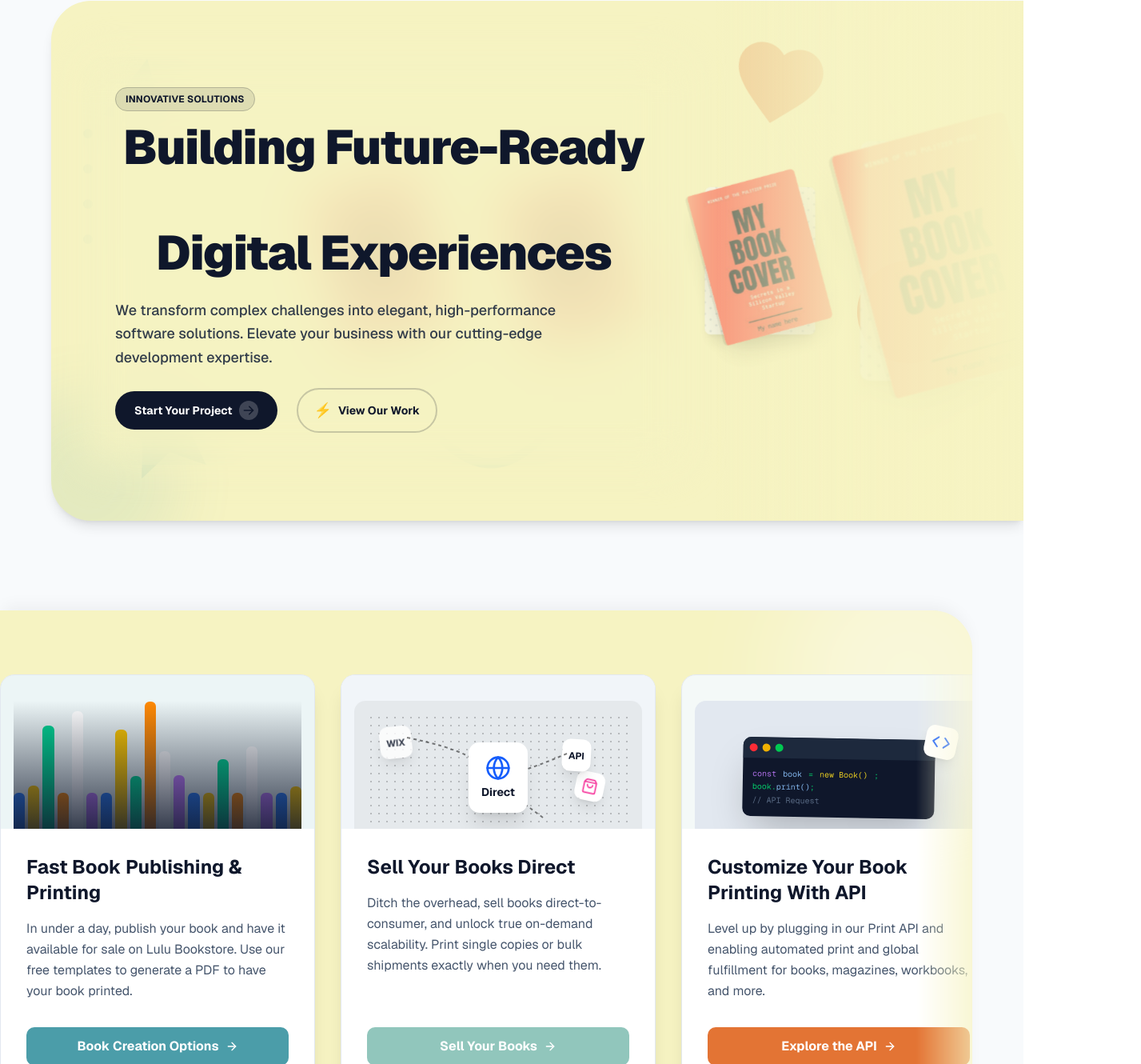
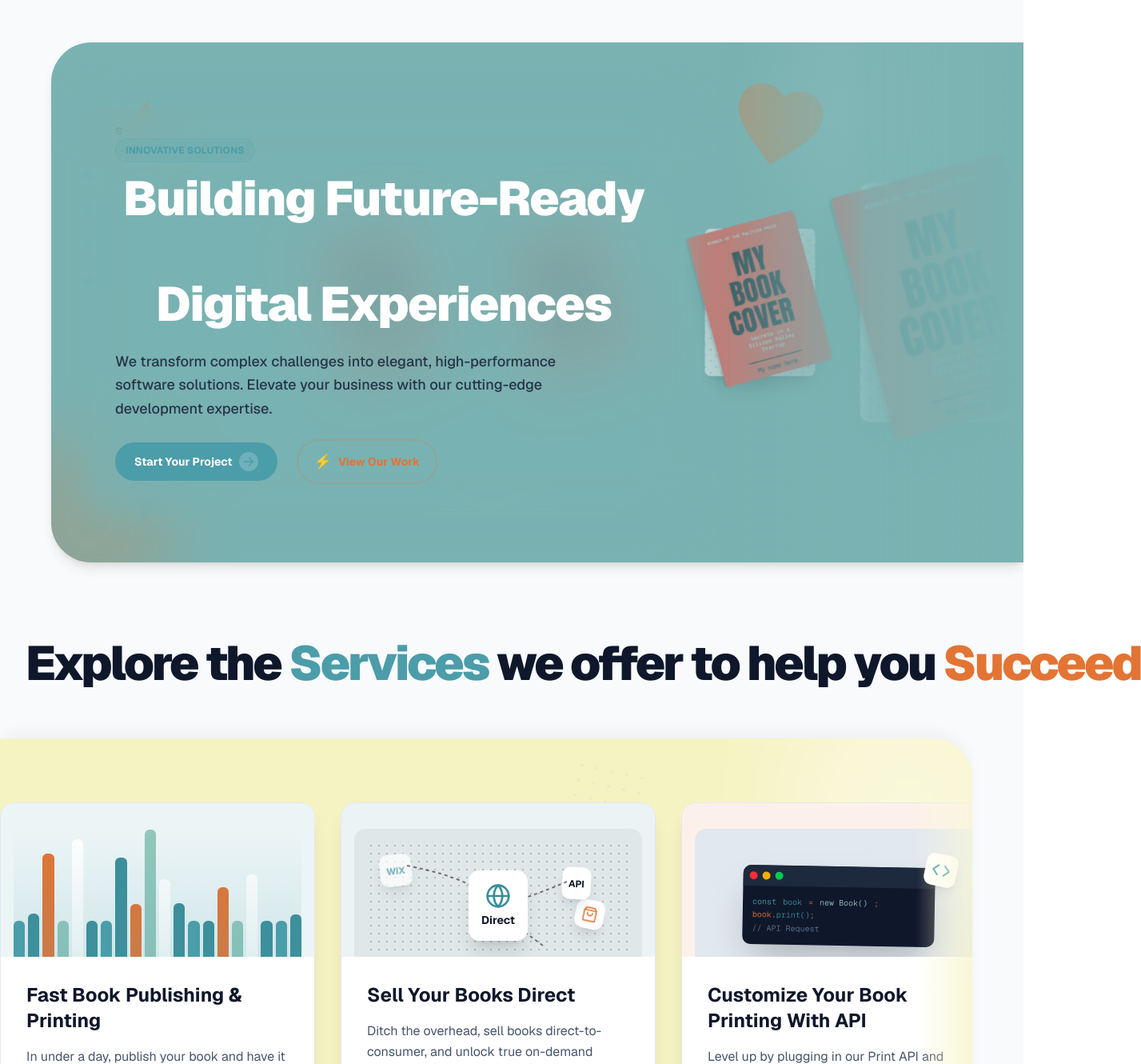
Before and after one commit to abubakar267/ebook-web, a Next.js app: page / in a window 1280 px wide. Shown: the part 112-1442 px from the top of the page at 80% size, 1427 px wide, since content can reach past the window. Built offline with nearby package versions, Linux system fonts and the light colour scheme.

Commit message:
theme change

```diff
--- a/components/featurecards/FeatureCards.jsx
+++ b/components/featurecards/FeatureCards.jsx
@@ -6,11 +6,11 @@ import 'swiper/css/navigation';
 
 const CardGraphic1 = () => (
     <div className="h-48 w-full relative flex items-end justify-center gap-1 overflow-hidden" aria-hidden="true">
-        <div className="absolute inset-0 bg-gradient-to-t from-slate-900 to-transparent z-10" />
+        <div className="absolute inset-0 bg-gradient-to-t from-[#4B9DA9]/20 to-transparent z-10" />
         {[...Array(20)].map((_, i) => (
             <div
                 key={i}
-                className={`w-4 rounded-t-sm transition-all duration-500 hover:translate-y-2 ${['bg-blue-500', 'bg-yellow-400', 'bg-emerald-400', 'bg-orange-400', 'bg-white', 'bg-purple-400'][i % 6]
+                className={`w-4 rounded-t-sm transition-all duration-500 hover:translate-y-2 ${['bg-[#4B9DA9]', 'bg-[#3A8D99]', 'bg-[#E37434]', 'bg-[#91C6BC]', 'bg-white', 'bg-[#3A8D99]'][i % 6]
                     }`}
                 style={{ height: `${Math.max(40, Math.random() * 100)}%` }}
             />
@@ -27,13 +27,13 @@ const CardGraphic2 = () => (
 
             {/* Floating Badges */}
             <div className="absolute top-4 left-4 bg-white shadow-lg p-2 rounded-lg rotate-[-6deg] animate-pulse">
-                <span className="font-bold text-slate-900 text-xs">WIX</span>
+                <span className="font-bold text-[#4B9DA9] text-xs">WIX</span>
             </div>
             <div className="absolute bottom-12 right-8 bg-white shadow-lg p-2 rounded-lg rotate-[12deg] animate-bounce">
-                <ShoppingBag className="w-5 h-5 text-pink-500" />
+                <ShoppingBag className="w-5 h-5 text-[#E37434]" />
             </div>
             <div className="absolute top-1/2 left-1/2 -translate-x-1/2 -translate-y-1/2 bg-white shadow-xl p-4 rounded-xl z-10 flex flex-col items-center">
-                <Globe className="w-8 h-8 text-blue-600 mb-1" />
+                <Globe className="w-8 h-8 text-[#3A8D99] mb-1" />
                 <span className="font-bold text-slate-900 text-sm">Direct</span>
             </div>
             <div className="absolute top-8 right-12 bg-white shadow-lg p-2 rounded-lg rotate-[3deg]">
@@ -58,17 +58,17 @@ const CardGraphic3 = () => (
                 <div className="w-2.5 h-2.5 rounded-full bg-yellow-500" />
                 <div className="w-2.5 h-2.5 rounded-full bg-green-500" />
             </div>
-            <div className="p-3 font-mono text-[10px] text-green-400 leading-relaxed opacity-90">
+            <div className="p-3 font-mono text-[10px] text-[#E37434] leading-relaxed opacity-90">
                 <div className="flex gap-2">
-                    <span className="text-purple-400">const</span>
-                    <span className="text-blue-300">book</span> = <span className="text-yellow-300">new Book()</span>;
+                    <span className="text-[#4B9DA9]">const</span>
+                    <span className="text-[#3A8D99]">book</span> = <span className="text-[#91C6BC]">new Book()</span>;
                 </div>
-                <div>book.<span className="text-blue-300">print()</span>;</div>
+                <div>book.<span className="text-[#3A8D99]">print()</span>;</div>
                 <div className="text-slate-500">// API Request</div>
             </div>
         </div>
         <div className="absolute top-8 right-8 bg-white p-2 rounded-lg shadow-lg rotate-12">
-            <Code className="w-6 h-6 text-blue-600" />
+            <Code className="w-6 h-6 text-[#4B9DA9]" />
         </div>
     </div>
 );
@@ -114,27 +114,27 @@ const CardGraphic5 = () => (
 );
 
 const CardGraphic6 = () => (
-    <div className="h-48 w-full relative flex items-center justify-center p-4 bg-indigo-50 rounded-t-xl overflow-hidden" aria-hidden="true">
+    <div className="h-48 w-full relative flex items-center justify-center p-4 bg-purple-50 rounded-t-xl overflow-hidden" aria-hidden="true">
         {/* Social Media Post Mockup */}
-        <div className="bg-white w-40 h-32 rounded-lg shadow-md border border-indigo-100 p-3 flex flex-col gap-2 rotate-[-3deg] absolute left-10 top-6">
+        <div className="bg-white w-40 h-32 rounded-lg shadow-md border border-purple-100 p-3 flex flex-col gap-2 rotate-[-3deg] absolute left-10 top-6">
             <div className="flex gap-2 items-center">
-                <div className="w-6 h-6 rounded-full bg-indigo-200"></div>
+                <div className="w-6 h-6 rounded-full bg-[#3A8D99]"></div>
                 <div className="w-20 h-2 bg-slate-100 rounded"></div>
             </div>
-            <div className="w-full h-12 bg-slate-50 rounded bg-indigo-50/50"></div>
+            <div className="w-full h-12 bg-slate-50 rounded bg-[#3A8D99]/10"></div>
             <div className="flex justify-between mt-auto">
-                <div className="w-6 h-6 rounded-full bg-red-50 flex items-center justify-center border border-red-100"><Heart className="w-3 h-3 text-red-500 fill-red-500" /></div>
+                <div className="w-6 h-6 rounded-full bg-pink-50 flex items-center justify-center border border-pink-100"><Heart className="w-3 h-3 text-[#E37434] fill-[#E37434]" /></div>
                 <div className="w-12 h-2 bg-slate-100 rounded"></div>
             </div>
         </div>
 
         {/* Floating Megaphone */}
-        <div className="absolute bottom-6 right-8 bg-indigo-600 text-white p-3 rounded-full shadow-lg hover:scale-110 transition-transform animate-bounce">
+        <div className="absolute bottom-6 right-8 bg-[#4B9DA9] text-white p-3 rounded-full shadow-lg hover:scale-110 transition-transform animate-bounce">
             <Megaphone className="w-6 h-6" />
         </div>
 
         {/* Floating Tag */}
-        <div className="absolute top-4 right-6 bg-yellow-400 text-yellow-900 px-2.5 py-1 rounded-md shadow-sm rotate-[12deg] text-[10px] font-bold border border-yellow-500">
+        <div className="absolute top-4 right-6 bg-[#91C6BC] text-slate-900 px-2.5 py-1 rounded-md shadow-sm rotate-[12deg] text-[10px] font-bold border border-[#E37434]">
             PROMO
         </div>
     </div>
@@ -157,8 +157,8 @@ const FeatureCards = () => {
             title: "Sell Your Books Direct",
             description: "Ditch the overhead, sell books direct-to-consumer, and unlock true on-demand scalability. Print single copies or bulk shipments exactly when you need them.",
             buttonText: "Sell Your Books",
-            buttonColor: "bg-[#91C6BC] hover:bg-[#81B5AB]",
-            graphicBg: "bg-slate-100",
+            buttonColor: "bg-[#3A8D99] hover:bg-[#2F7A85]",
+            graphicBg: "bg-[#3A8D99]/10",
             Graphic: CardGraphic2
         },
         {
@@ -166,8 +166,8 @@ const FeatureCards = () => {
             title: "Customize Your Book Printing With API",
             description: "Level up by plugging in our Print API and enabling automated print and global fulfillment for books, magazines, workbooks, and more.",
             buttonText: "Explore the API",
-            buttonColor: "bg-[#E37434] hover:bg-[#D26323]",
-            graphicBg: "bg-[#91C6BC]/10",
+            buttonColor: "bg-[#E37434] hover:bg-[#C9632C]",
+            graphicBg: "bg-[#E37434]/10",
             Graphic: CardGraphic3
         },
         {
@@ -175,8 +175,8 @@ const FeatureCards = () => {
             title: "Analytics & Global Insights",
             description: "Track your success with real-time data on sales, revenue, and reader demographics across our global distribution network.",
             buttonText: "View Analytics",
-            buttonColor: "bg-slate-800 hover:bg-slate-700",
-            graphicBg: "bg-slate-50",
+            buttonColor: "bg-[#4B9DA9] hover:bg-[#3A8D99]",
+            graphicBg: "bg-[#4B9DA9]/10",
             Graphic: CardGraphic4
         },
         {
@@ -184,8 +184,8 @@ const FeatureCards = () => {
             title: "Expert Design Services",
             description: "Need help with your cover design or interior formatting? Collaborate with our vetted design professionals to make your book stand out.",
             buttonText: "Hire a Pro",
-            buttonColor: "bg-pink-600 hover:bg-pink-500",
-            graphicBg: "bg-pink-50",
+            buttonColor: "bg-[#3A8D99] hover:bg-[#2F7A85]",
+            graphicBg: "bg-[#3A8D99]/10",
             Graphic: CardGraphic5
         },
         {
@@ -193,17 +193,35 @@ const FeatureCards = () => {
             title: "Built-in Marketing Tools",
             description: "Promote your book with ease. Use our suite of social media assets, discount codes, and pre-order campaigns to drive sales.",
             buttonText: "Start Promoting",
-            buttonColor: "bg-indigo-600 hover:bg-indigo-500",
-            graphicBg: "bg-indigo-50",
+            buttonColor: "bg-[#E37434] hover:bg-[#C9632C]",
+            graphicBg: "bg-[#E37434]/10",
             Graphic: CardGraphic6
         }
     ];
 
     return (
-        <section className="w-full pb-12 pt-0 pr-8 md:pr-16 pl-0 bg-slate-50 -mt-12">
+        <section className="w-full pb-12 pt-16 pr-8 md:pr-16 pl-0 bg-slate-50 -mt-32 overflow-visible">
+
+            {/* Section Header - Static with Highlights */}
+            <div className="max-w-[95rem] mx-auto px-4 md:px-8 mb-16 relative z-20 text-center">
+                <h2 className="text-3xl md:text-5xl lg:text-6xl font-black text-slate-900 tracking-tighter whitespace-nowrap">
+                    Explore the <span className="text-[#4B9DA9]">Services</span> we offer to help you <span className="text-[#E37434]">Succeed</span>
+                </h2>
+            </div>
+
             <div className="bg-[#F6F3C2] rounded-r-[50px] rounded-l-none py-8 pr-8 pl-0 md:py-16 md:pr-0 md:pl-0 shadow-[0_-10px_20px_-5px_rgba(0,0,0,0.05)] relative overflow-hidden">
                 {/* Decorative Shape resembling header style */}
                 <div className="absolute top-0 right-0 -mr-20 -mt-20 w-80 h-80 rounded-full bg-white opacity-40 blur-3xl pointer-events-none"></div>
+
+                {/* New Decorative Elements */}
+                <div className="absolute bottom-0 left-10 w-64 h-64 rounded-full border-[20px] border-[#91C6BC] opacity-20 pointer-events-none -mb-32"></div>
+                <div className="absolute top-20 left-1/4 w-12 h-12 bg-[#3A8D99] rounded-full opacity-10 pointer-events-none animate-pulse"></div>
+                <svg className="absolute top-10 right-1/3 w-24 h-24 text-slate-400 opacity-10 pointer-events-none rotate-12" viewBox="0 0 100 100" fill="currentColor">
+                    <pattern id="dots" x="0" y="0" width="20" height="20" patternUnits="userSpaceOnUse">
+                        <circle cx="2" cy="2" r="2" />
+                    </pattern>
+                    <rect width="100" height="100" fill="url(#dots)" />
+                </svg>
 
                 <div className="max-w-[90rem] mx-auto relative z-10">
 
@@ -223,6 +241,7 @@ const FeatureCards = () => {
                                 modules={[Navigation]}
                                 spaceBetween={32}
                                 slidesPerView={1}
+                                allowTouchMove={false}
                                 navigation={{
                                     prevEl: '.swiper-prev-btn',
                                     nextEl: null,
--- a/components/mainheader/MainHeader.jsx
+++ b/components/mainheader/MainHeader.jsx
@@ -3,7 +3,7 @@ import BlurText from "../animations//BlurText";
 import BookSlider from "../sliders/BookSlider";
 const MainHeader = () => {
     return (
-        <section className="w-full pl-4 pr-0 pb-8 pt-2">
+        <section className="w-full pl-4 pr-0 pb-8 pt-15">
             <div className="w-full">
                 {/* Hero Card: Software House Style - Adjusted for viewport fit */}
                 <div className="px-0 py-6 md:pl-8 md:py-8 md:pr-0 flex flex-col items-start text-left relative overflow-hidden justify-center w-full">
@@ -12,42 +12,42 @@ const MainHeader = () => {
 
 
                     <div className="z-10 w-full flex justify-start pl-0 md:pl-0">
-                        <div className="bg-[#F6F3C2] p-12 md:p-20 rounded-l-[50px] rounded-r-none shadow-lg w-full min-h-[650px] flex flex-col justify-center text-left relative overflow-hidden">
+                        <div className="bg-[#7AB2B2] p-12 md:p-20 rounded-l-[50px] rounded-r-none shadow-lg w-full min-h-[650px] flex flex-col justify-center text-left relative overflow-hidden">
 
                             {/* Decorative Background Shapes */}
-                            <div className="absolute top-0 right-0 -mr-20 -mt-20 w-80 h-80 rounded-full bg-white opacity-20 blur-3xl pointer-events-none"></div>
-                            <div className="absolute bottom-0 left-0 -ml-16 -mb-16 w-56 h-56 rounded-full bg-[#4B9DA9] opacity-10 blur-2xl pointer-events-none"></div>
+                            <div className="absolute top-0 right-0 -mr-20 -mt-20 w-80 h-80 rounded-full bg-white opacity-40 blur-3xl pointer-events-none"></div>
+                            <div className="absolute bottom-0 left-0 -ml-16 -mb-16 w-56 h-56 rounded-full bg-[#E37434] opacity-20 blur-2xl pointer-events-none"></div>
 
                             {/* Random Icons & Shapes */}
                             {/* Large Heart - Top Right */}
-                            <svg className="absolute top-10 right-[20%] w-32 h-32 text-[#E37434] opacity-10 rotate-12 pointer-events-none animate-pulse" viewBox="0 0 24 24" fill="currentColor">
+                            <svg className="absolute top-10 right-[20%] w-32 h-32 text-[#E37434] opacity-20 rotate-12 pointer-events-none animate-pulse" viewBox="0 0 24 24" fill="currentColor">
                                 <path d="M12 21.35l-1.45-1.32C5.4 15.36 2 12.28 2 8.5 2 5.42 4.42 3 7.5 3c1.74 0 3.41.81 4.5 2.09C13.09 3.81 14.76 3 16.5 3 19.58 3 22 5.42 22 8.5c0 3.78-3.4 6.86-8.55 11.54L12 21.35z" />
                             </svg>
                             {/* Giant Star - Bottom Left */}
-                            <svg className="absolute bottom-10 left-[5%] w-40 h-40 text-[#4B9DA9] opacity-10 -rotate-12 pointer-events-none" viewBox="0 0 24 24" fill="currentColor">
+                            <svg className="absolute bottom-10 left-[5%] w-40 h-40 text-[#4B9DA9] opacity-20 -rotate-12 pointer-events-none" viewBox="0 0 24 24" fill="currentColor">
                                 <path d="M12 17.27L18.18 21l-1.64-7.03L22 9.24l-7.19-.61L12 2 9.19 8.63 2 9.24l5.46 4.73L5.82 21z" />
                             </svg>
                             {/* Massive Squiggly Arrow - Middle Left */}
-                            <svg className="absolute top-[20%] left-[30%] w-48 h-48 text-[#91C6BC] opacity-10 rotate-45 pointer-events-none" viewBox="0 0 24 24" fill="none" stroke="currentColor" strokeWidth="1">
+                            <svg className="absolute top-[20%] left-[30%] w-48 h-48 text-[#91C6BC] opacity-30 rotate-45 pointer-events-none" viewBox="0 0 24 24" fill="none" stroke="currentColor" strokeWidth="1">
                                 <path strokeLinecap="round" strokeLinejoin="round" d="M13 7l5 5m0 0l-5 5m5-5H6" />
                             </svg>
 
                             {/* Triangle - Top Left */}
-                            <svg className="absolute top-16 left-16 w-24 h-24 text-[#4B9DA9] opacity-10 rotate-12 pointer-events-none" viewBox="0 0 24 24" fill="currentColor">
+                            <svg className="absolute top-16 left-16 w-24 h-24 text-[#E37434] opacity-20 rotate-12 pointer-events-none" viewBox="0 0 24 24" fill="currentColor">
                                 <path d="M12 2L2 22h20L12 2z" />
                             </svg>
                             {/* Circle - Middle Right */}
-                            <div className="absolute top-1/2 right-20 w-32 h-32 bg-[#E37434] rounded-full opacity-05 pointer-events-none"></div>
+                            <div className="absolute top-1/2 right-20 w-32 h-32 bg-[#4B9DA9] rounded-full opacity-10 pointer-events-none"></div>
 
                             {/* Circle Grid - Left */}
-                            <div className="absolute top-40 left-10 w-40 h-40 grid grid-cols-4 gap-4 opacity-10 pointer-events-none">
+                            <div className="absolute top-40 left-10 w-40 h-40 grid grid-cols-4 gap-4 opacity-20 pointer-events-none">
                                 {[...Array(16)].map((_, i) => (
                                     <div key={i} className="w-3 h-3 bg-[#4B9DA9] rounded-full"></div>
                                 ))}
                             </div>
 
                             {/* Wavy Lines - Bottom Center */}
-                            <svg className="absolute bottom-10 left-[40%] w-64 h-32 text-[#91C6BC] opacity-10 pointer-events-none" viewBox="0 0 100 20" preserveAspectRatio="none">
+                            <svg className="absolute bottom-10 left-[40%] w-64 h-32 text-[#91C6BC] opacity-30 pointer-events-none" viewBox="0 0 100 20" preserveAspectRatio="none">
                                 <path d="M0 10 Q 25 20 50 10 T 100 10" fill="none" stroke="currentColor" strokeWidth="2" />
                             </svg>
 
@@ -57,21 +57,21 @@ const MainHeader = () => {
                             </div>
 
                             {/* Fade Overlay for Slider Effect */}
-                            <div className="absolute right-0 top-0 bottom-0 w-96 bg-gradient-to-l from-[#F6F3C2] via-[#F6F3C2]/90 to-transparent z-20 pointer-events-none"></div>
+                            <div className="absolute right-0 top-0 bottom-0 w-96 bg-gradient-to-l from-[#7AB2B2] via-[#7AB2B2]/90 to-transparent z-20 pointer-events-none"></div>
 
 
-
+                            s
                             <div className="relative z-30 max-w-2xl">
                                 {/* Blur Backdrop for Text legibility over slider */}
-                                <div className="absolute inset-0 -m-10 bg-[#F6F3C2]/80 backdrop-blur-xl -z-10 rounded-3xl blur-xl"></div>
+                                <div className="absolute inset-0 -m-10 bg-[#7AB2B2]/80 backdrop-blur-xl -z-10 rounded-3xl blur-xl"></div>
 
                                 <div className="inline-block mb-4">
-                                    <span className="bg-slate-900/10 text-slate-900 border border-slate-900/20 px-3 py-1.5 rounded-full font-bold text-xs tracking-wide uppercase">
+                                    <span className="bg-[#4B9DA9]/10 text-[#4B9DA9] border border-[#4B9DA9]/20 px-3 py-1.5 rounded-full font-bold text-xs tracking-wide uppercase">
                                         Innovative Solutions
                                     </span>
                                 </div>
 
-                                <div className="text-3xl md:text-5xl lg:text-6xl font-black text-slate-900 leading-[1.1] mb-6 tracking-tight text-left">
+                                <div className="text-3xl md:text-5xl lg:text-6xl font-black text-[#FFFFFF] leading-[1.1] mb-6 tracking-tight text-left">
                                     <BlurText
                                         text="Building Future-Ready"
                                         delay={200}
@@ -96,16 +96,16 @@ const MainHeader = () => {
                                 </p>
 
                                 <div className="flex flex-col sm:flex-row items-center justify-start gap-6">
-                                    <button className="bg-slate-900 text-white px-6 py-3 rounded-full font-bold text-sm hover:bg-slate-800 transition-all transform hover:scale-105 hover:shadow-xl flex items-center group">
+                                    <button className="bg-[#4B9DA9] text-white px-6 py-3 rounded-full font-bold text-sm hover:bg-[#3A8D99] transition-all transform hover:scale-105 hover:shadow-xl flex items-center group">
                                         Start Your Project
-                                        <span className="ml-2 w-6 h-6 bg-white/20 rounded-full flex items-center justify-center group-hover:bg-white text-slate-900 transition-colors">
+                                        <span className="ml-2 w-6 h-6 bg-white/20 rounded-full flex items-center justify-center group-hover:bg-white text-[#4B9DA9] transition-colors">
                                             <svg xmlns="http://www.w3.org/2000/svg" className="h-4 w-4 transform group-hover:-rotate-45 transition-transform duration-300" viewBox="0 0 20 20" fill="currentColor">
                                                 <path fillRule="evenodd" d="M10.293 3.293a1 1 0 011.414 0l6 6a1 1 0 010 1.414l-6 6a1 1 0 01-1.414-1.414L14.586 11H3a1 1 0 110-2h11.586l-4.293-4.293a1 1 0 010-1.414z" clipRule="evenodd" />
                                             </svg>
                                         </span>
                                     </button>
 
-                                    <button className="px-5 py-3 rounded-full font-bold text-sm text-slate-900 border-2 border-slate-900/20 hover:bg-slate-900/5 transition-colors flex items-center">
+                                    <button className="px-5 py-3 rounded-full font-bold text-sm text-[#E37434] border-2 border-[#E37434]/20 hover:bg-[#E37434]/5 transition-colors flex items-center">
                                         <span className="mr-2 text-lg">⚡</span>
                                         View Our Work
                                     </button>
--- a/components/navbar/Navbar.jsx
+++ b/components/navbar/Navbar.jsx
@@ -24,8 +24,8 @@ const Navbar = () => {
           {/* Logo */}
           <div className="flex items-center gap-2 cursor-pointer flex-shrink-0 z-20">
             <div className="relative w-8 h-8 flex items-center justify-center">
-              <div className="w-6 h-6 border-2 border-slate-900 rounded-full"></div>
-              <div className="absolute top-1 right-1 w-2 h-2 bg-slate-900 rounded-full"></div>
+              <div className="w-6 h-6 border-2 border-[#4B9DA9] rounded-full"></div>
+              <div className="absolute top-1 right-1 w-2 h-2 bg-[#4B9DA9] rounded-full"></div>
             </div>
             <span className="text-xl md:text-2xl font-black tracking-tight text-slate-900">
               Goodspeed Tech
@@ -39,7 +39,7 @@ const Navbar = () => {
                 key={link.name}
                 onClick={() => setActive(link.name)}
                 className={`group flex items-center gap-1.5 text-[15px] font-bold tracking-tight transition-colors duration-200 outline-none
-                  ${active === link.name ? 'text-slate-900' : 'text-slate-600 hover:text-slate-900'}
+                  ${active === link.name ? 'text-[#4B9DA9]' : 'text-slate-600 hover:text-[#4B9DA9]'}
                 `}
               >
                 {link.name}
--- a/components/storybanner/StoryBanner.jsx
+++ b/components/storybanner/StoryBanner.jsx
@@ -5,11 +5,11 @@ const StoryBanner = () => {
         <div className="w-full bg-slate-50 py-24 px-6">
             <div className="max-w-4xl mx-auto text-center">
                 <h2 className="text-3xl md:text-5xl font-bold leading-tight text-slate-900">
-                    <span className="inline-block bg-[#E37434] text-white px-2 py-1 rotate-[-2deg] mr-2 rounded-md">
+                    <span className="inline-block bg-[#4B9DA9] text-white px-2 py-1 rotate-[-2deg] mr-2 rounded-md">
                         Your story
                     </span>
                     matters. We{"'"}re here to help you write it, refine it, and share it with the world
-                    <span className="inline-block bg-[#4B9DA9] text-white px-2 py-1 rotate-[1deg] ml-2 rounded-md">
+                    <span className="inline-block bg-[#E37434] text-white px-2 py-1 rotate-[1deg] ml-2 rounded-md">
                         beautifully and boldly
                     </span>
                 </h2>
```
Also changed, not shown: app/page.jsx (+41 -14 lines), components/contactcta/ContactCTA.jsx (+5 -5 lines), components/footer/Footer.jsx (+4 -4 lines), components/marketingcard/MarketingCard.jsx (+5 -5 lines).
